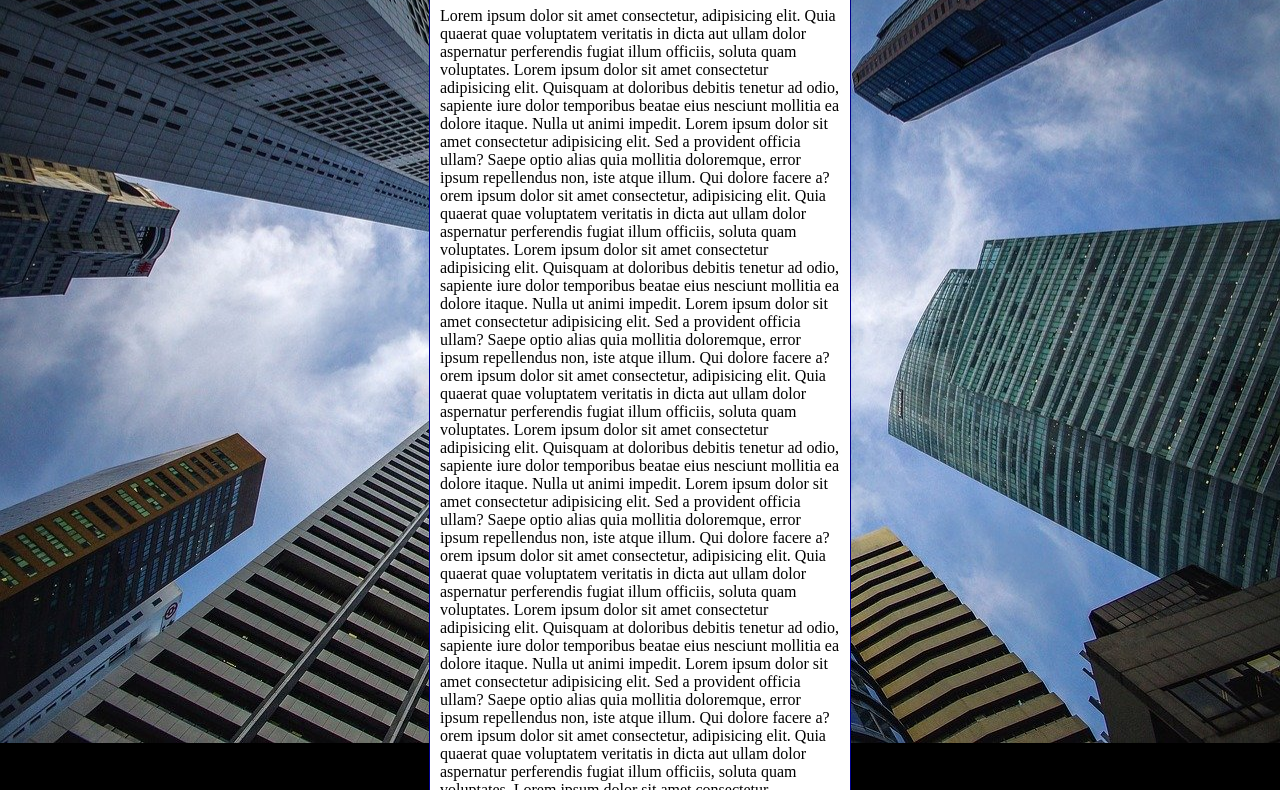
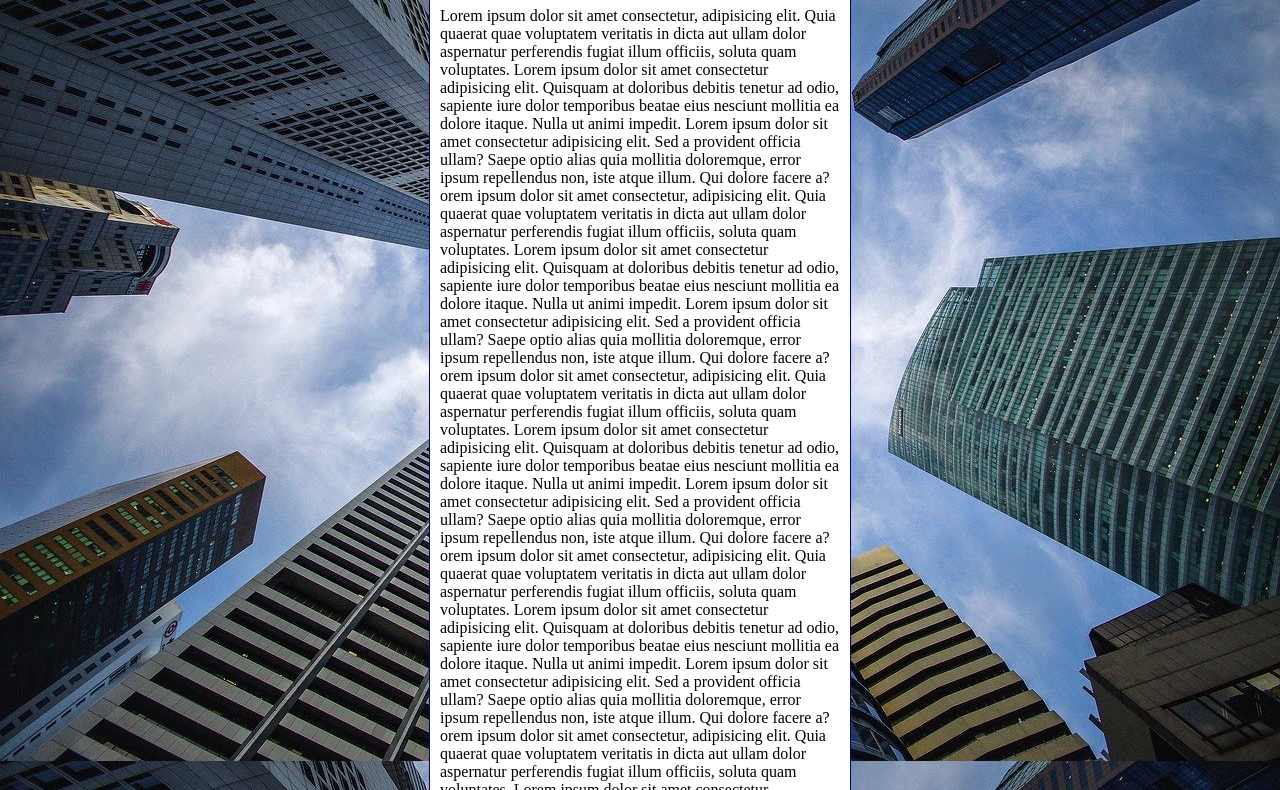
Before and after one commit to gustavinhooo0/html-css, a plain HTML site: page exercicio/ex022/fundo005.html in a window 1280 px wide. Shown: the part 92-882 px from the top of the page. Drawn offline with Linux system fonts and the light colour scheme.

Commit message:
Update fundo005.html

```diff
--- a/exercicio/ex022/fundo005.html
+++ b/exercicio/ex022/fundo005.html
@@ -12,15 +12,38 @@
             background-position: center center;
             background-repeat: no-repeat;
             background-size: cover;
+            background-attachment: fixed;
+
+
+
+            /*
+             shorthand -backgroud color> imagem > posotion> reapt > size > attachment
+            */
+
+
+
+
+
+            background-color: black url('imagem/wallpaper002.jpg') center center no-repeat fixed;
+            background-size: cover;
         }
+
+
+
+
+
+
+
         main{
             background-color: white;
-            width: 400px;
+           max-width: 400px;
             padding: 10px;
             margin: auto;
             border: 1px solid darkblue;
-            border-radius: 15px;
-        }
+         border-radius: 15px;
+    }
+
+
 
 
 
```
